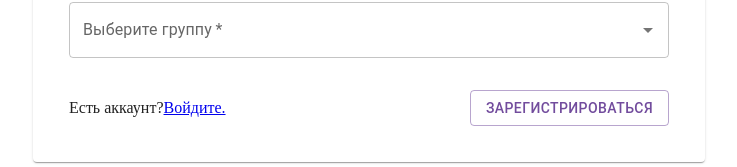
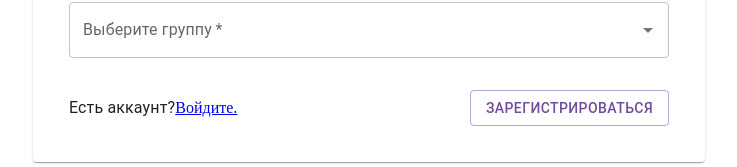
Before and after one commit to Donraf/gameHoldTheProcess, a React (Vite) app in the folder client/: page /registration in a window 1280 px wide. Shown: the part 843-1010 px from the top of the page, without its empty margins (271-1008 px from the left). Built offline with nearby package versions, Linux system fonts and the light colour scheme; no server answers.

Commit message:
fix: replace invalid h8 typography variant with body1 on auth page

```diff
--- a/client/src/pages/Auth.jsx
+++ b/client/src/pages/Auth.jsx
@@ -322,14 +322,14 @@ const Auth = observer(() => {
             <Stack direction={"row"} align={"center"} alignItems={"center"}>
               {isLogin ? (
                 <>
-                  <Typography variant="h8" noWrap component="div">
+                  <Typography variant="body1" component="div">
                     Нет аккаунта?
                   </Typography>
                   <NavLink to={REGISTRATION_ROUTE}>Зарегистрируйтесь.</NavLink>
                 </>
               ) : (
                 <>
-                  <Typography variant="h8" noWrap component="div">
+                  <Typography variant="body1" component="div">
                     Есть аккаунт?
                   </Typography>
                   <NavLink to={LOGIN_ROUTE}>Войдите.</NavLink>
```
